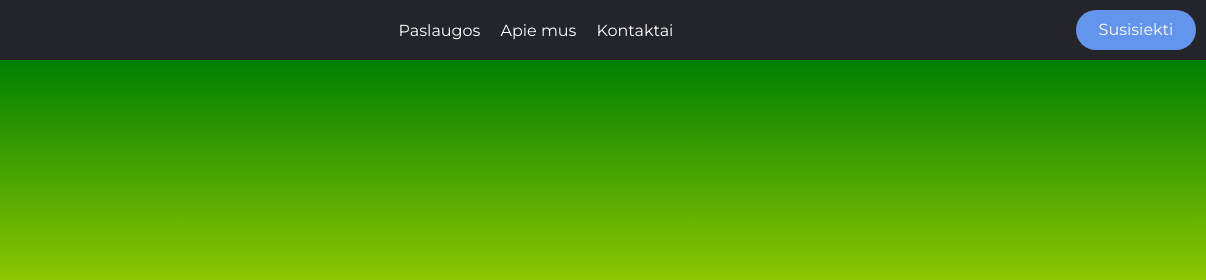
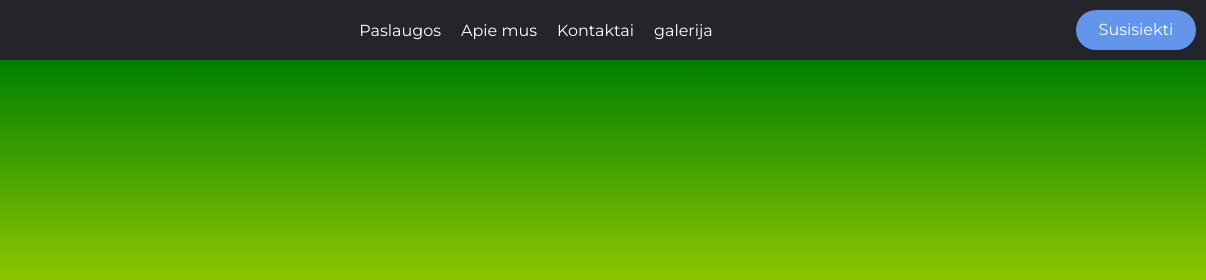
Before and after one commit to ArnasAtk/Flexbox-navigation, a plain HTML site: page index.html in a window 1280 px wide. Shown: the top 280 px of the page, 74-1280 px from the left. Drawn offline with Linux system fonts and the light colour scheme.

Commit message:
Update index.html

```diff
--- a/index.html
+++ b/index.html
@@ -12,6 +12,7 @@
             <li><a href="">Paslaugos</a></li>
             <li><a href="">Apie mus</a></li>
             <li><a href="">Kontaktai</a></li>
+           <li><a href="">galerija</a></li>
         </ul>
         <a href="" class="mygtukas">Susisiekti</a>
     </nav>
```
